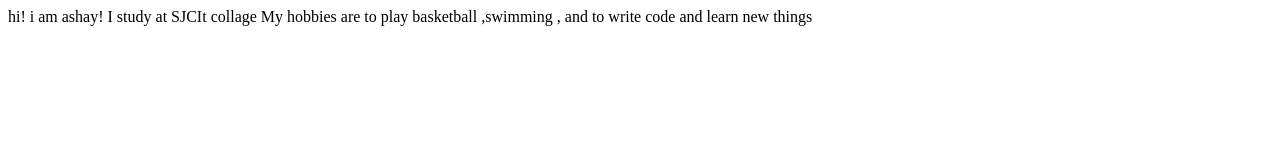
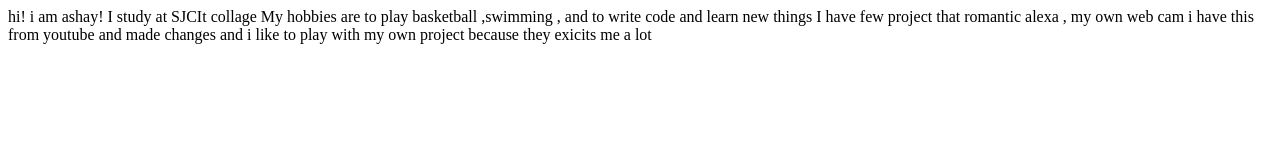
Before and after one commit to ashay0072001/students---portfolio, a plain HTML site: page index.html in a window 1280 px wide. Drawn offline with Linux system fonts and the light colour scheme.

Commit message:
update details about my project

```diff
--- a/index.html
+++ b/index.html
@@ -10,6 +10,8 @@ intial-scale=1.0">
 hi! i am ashay!
 I study at SJCIt collage
 My hobbies are to play basketball ,swimming , and to write code and learn new things
+ I have few project that romantic alexa , my own web cam
+ i have this from youtube and made changes and i like to play with my own project because they exicits me a lot
 </body>
 
 </html>
```
